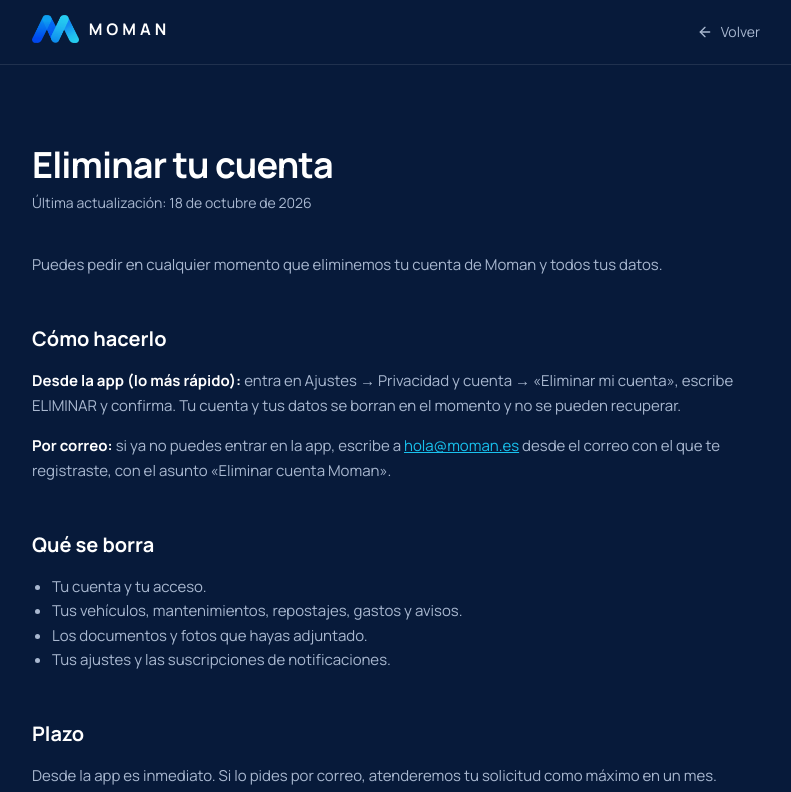
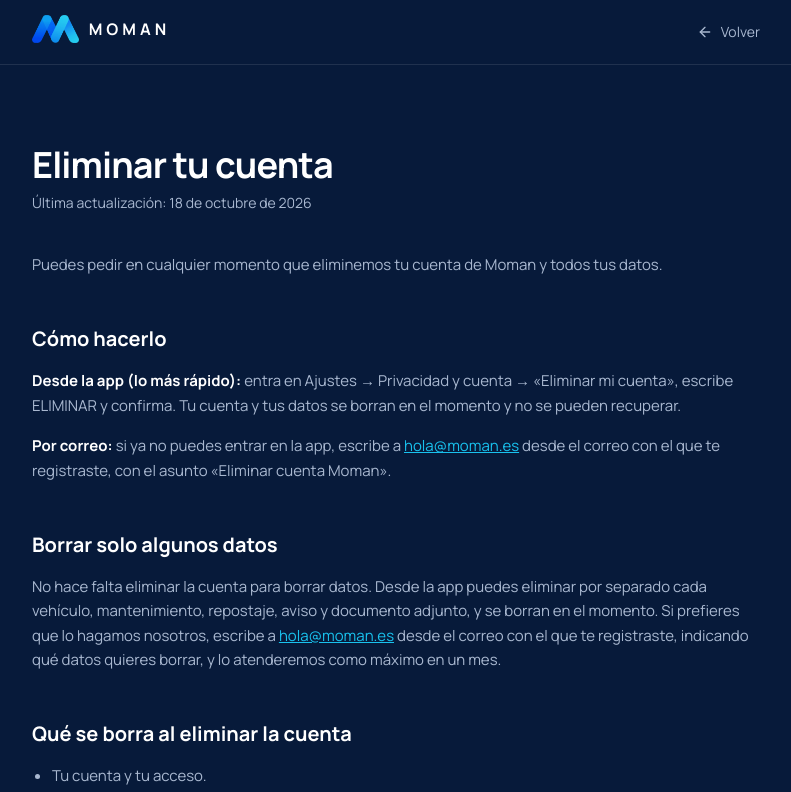
Before and after one commit to vipa935/landigmoman, a Next.js app: page /eliminar-cuenta in a window 1280 px wide. Shown: the top 792 px of the page, without its empty margins (244-1035 px from the left). Built offline with nearby package versions, Linux system fonts and the light colour scheme.

Commit message:
Add files via upload

```diff
--- a/app/eliminar-cuenta/page.tsx
+++ b/app/eliminar-cuenta/page.tsx
@@ -4,7 +4,7 @@ import { CONTACT_EMAIL } from '@/lib/site'
 
 export const metadata: Metadata = {
   title: 'Eliminar cuenta · Moman',
-  description: 'Cómo eliminar tu cuenta de Moman y todos tus datos, desde la app o por correo.',
+  description: 'Cómo eliminar tu cuenta de Moman y todos tus datos, o solo algunos de ellos, desde la app o por correo.',
 }
 
 export default function EliminarCuenta() {
@@ -23,7 +23,15 @@ export default function EliminarCuenta() {
         «Eliminar cuenta Moman».
       </p>
 
-      <h2>Qué se borra</h2>
+      <h2>Borrar solo algunos datos</h2>
+      <p>
+        No hace falta eliminar la cuenta para borrar datos. Desde la app puedes eliminar por separado cada vehículo,
+        mantenimiento, repostaje, aviso y documento adjunto, y se borran en el momento. Si prefieres que lo hagamos nosotros,
+        escribe a <a href={`mailto:${CONTACT_EMAIL}`}>{CONTACT_EMAIL}</a> desde el correo con el que te registraste,
+        indicando qué datos quieres borrar, y lo atenderemos como máximo en un mes.
+      </p>
+
+      <h2>Qué se borra al eliminar la cuenta</h2>
       <ul>
         <li>Tu cuenta y tu acceso.</li>
         <li>Tus vehículos, mantenimientos, repostajes, gastos y avisos.</li>
```
